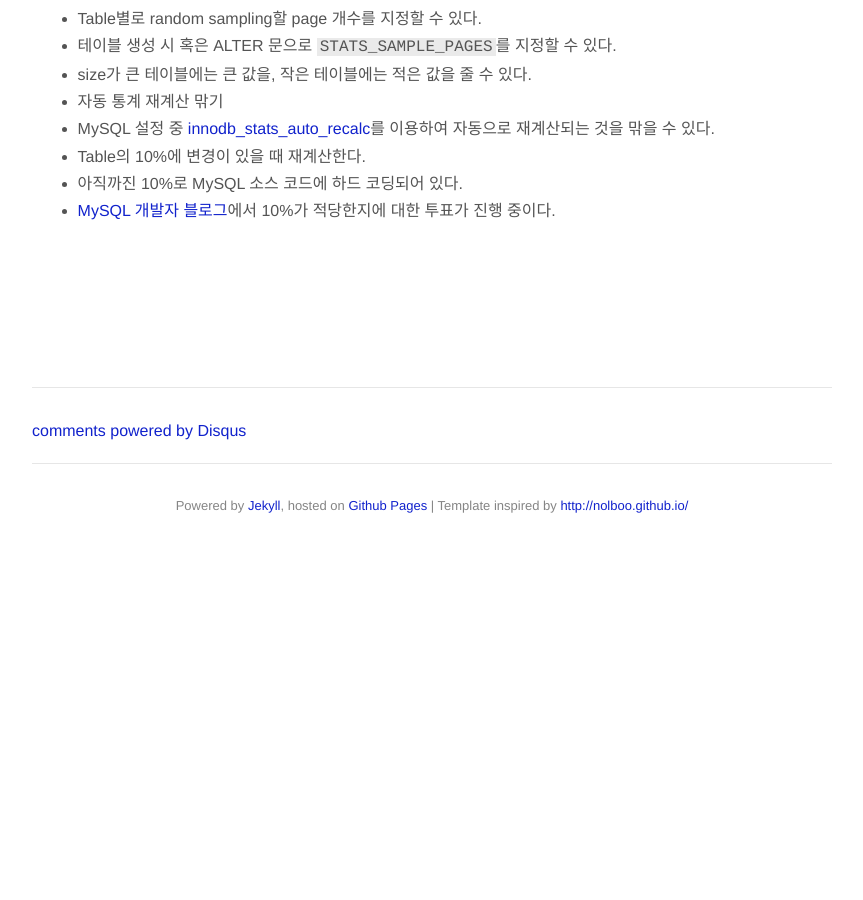
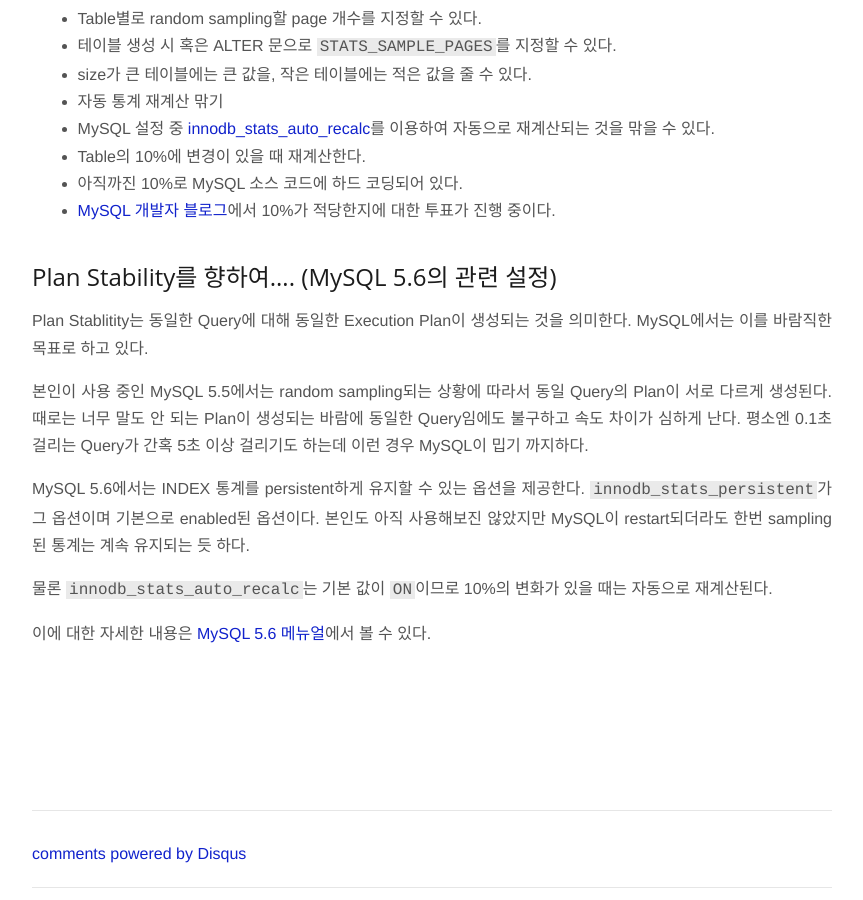
Before and after one commit to jason-heo/jason-heo.github.io, a Jekyll site: the page built from _posts/2015-04-24-mysql-index-stat.md, in a window 1280 px wide and 900 px high, scrolled down 2378 px. Shown: the whole window, without its empty margins (208-1071 px from the left). Built offline with Jekyll 4.4.1, drawn with Linux system fonts in a browser that asks for light colours; Markdown is read by kramdown in place of the engine named in the settings; comment, search, counter and statistics services are not loaded; before the commit the page ends 2932 px from its top, so only the background shows below that.

Commit message:
persistent index statistics에 대한 설명 추가

```diff
--- a/_posts/2015-04-24-mysql-index-stat.md
+++ b/_posts/2015-04-24-mysql-index-stat.md
@@ -75,7 +75,19 @@
  - 아직까진 10%로 MySQL 소스 코드에 하드 코딩되어 있다.
  - [MySQL 개발자 블로그][3]에서 10%가 적당한지에 대한 투표가 진행 중이다.
 
+## Plan Stability를 향하여.... (MySQL 5.6의 관련 설정)
+
+Plan Stablitity는 동일한 Query에 대해 동일한 Execution Plan이 생성되는 것을 의미한다. MySQL에서는 이를 바람직한 목표로 하고 있다.
+
+본인이 사용 중인 MySQL 5.5에서는 random sampling되는 상황에 따라서 동일 Query의 Plan이 서로 다르게 생성된다. 때로는 너무 말도 안 되는 Plan이 생성되는 바람에 동일한 Query임에도 불구하고 속도 차이가 심하게 난다. 평소엔 0.1초 걸리는 Query가 간혹 5초 이상 걸리기도 하는데 이런 경우 MySQL이 밉기 까지하다.
+
+MySQL 5.6에서는 INDEX 통계를 persistent하게 유지할 수 있는 옵션을 제공한다. `innodb_stats_persistent`가 그 옵션이며 기본으로 enabled된 옵션이다. 본인도 아직 사용해보진 않았지만 MySQL이 restart되더라도 한번 sampling된 통계는 계속 유지되는 듯 하다.
+
+물론 `innodb_stats_auto_recalc`는 기본 값이 `ON`이므로 10%의 변화가 있을 때는 자동으로 재계산된다.
+
+이에 대한 자세한 내용은 [MySQL 5.6 메뉴얼][4]에서 볼 수 있다.
 
 [1]: https://dev.mysql.com/doc/refman/5.5/en/innodb-statistics-estimation.html
 [2]: http://dev.mysql.com/doc/refman/5.6/en/innodb-parameters.html#sysvar_innodb_stats_auto_recalc
 [3]: http://mysqlserverteam.com/some-bits-about-index-statistics-in-innodb/
+[4]: http://dev.mysql.com/doc/refman/5.6/en/innodb-persistent-stats.html
```
